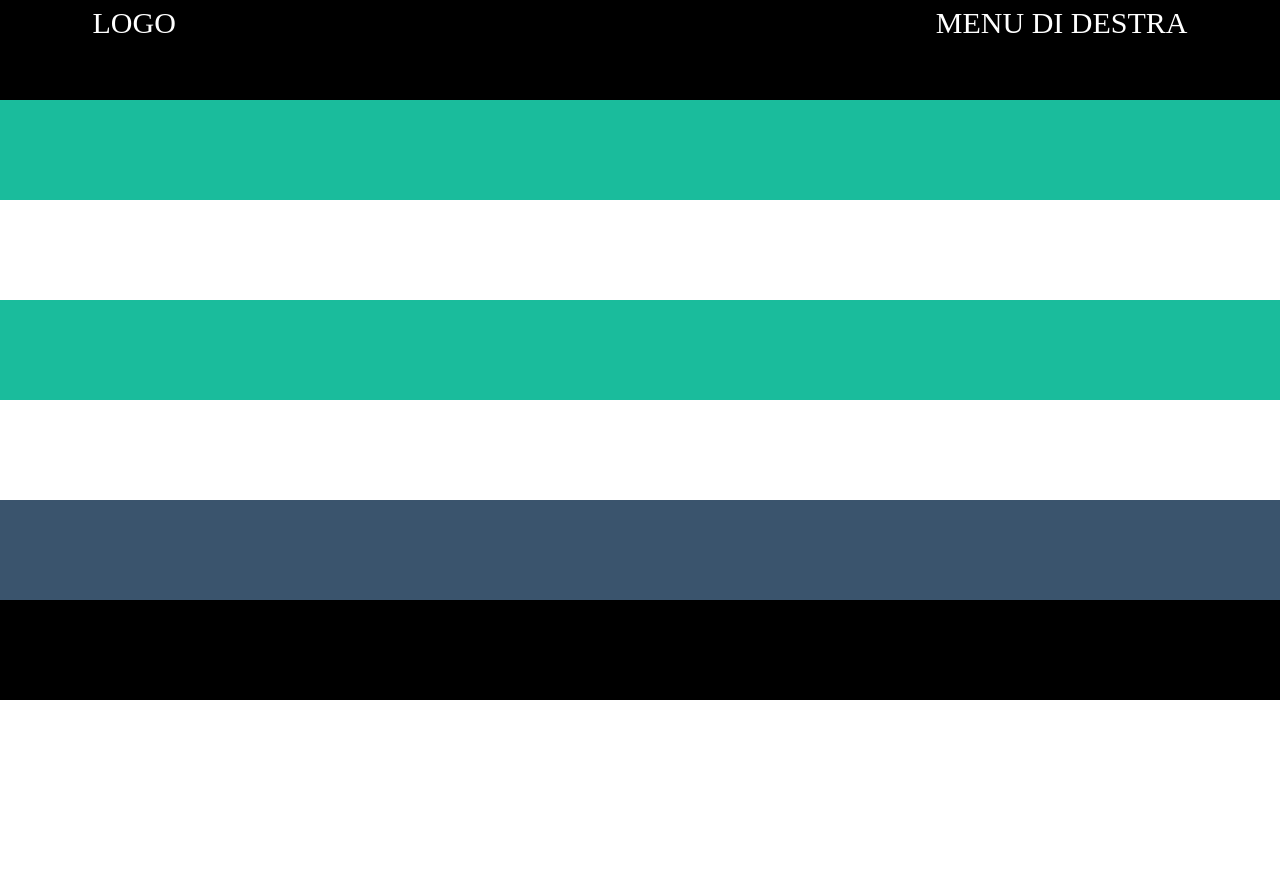
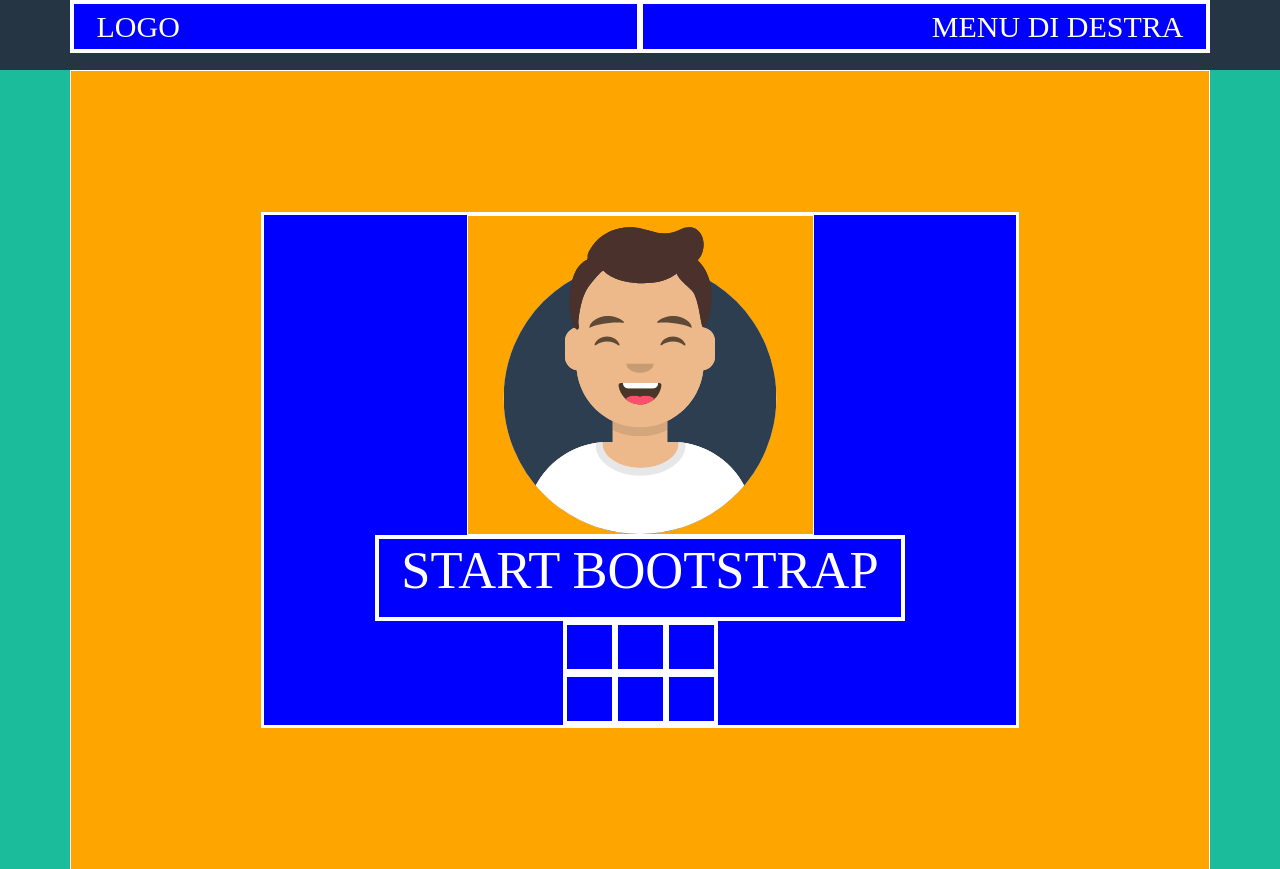
Before and after one commit to ElonaHoxhaj96/html-css-bootstrap-freelancer, a plain HTML site: page index.html in a window 1280 px wide. Shown: the top 869 px of the page. Before the commit the page ends 800 px from the top, so only its background shows below. Drawn offline with nearby package versions, Linux system fonts and the light colour scheme.

Commit message:
Setting DEBUG rules and Settle the Jumbo container

```diff
--- a/index.html
+++ b/index.html
@@ -10,8 +10,8 @@
 </head>
 <body>
     <nav>
-        <div class="container-fluid bg-black">
-            <div class="container-sm">
+        <div class="container-fluid bg-darker-blu">
+            <div class="container-md">
                 <div class="row">
                     <div class="col-6"> LOGO </div>
                     <div class="col-6" id="menu-right">MENU DI DESTRA</div>
@@ -22,41 +22,64 @@
     <main>
         <!--First section: START BOOTSTRAP-->
         <div class="container-fluid bg-green">
-            <div class="container-sm">
+            <div class="container-md">
+                <div class="row" id="jambo">
+                    <div class="col-8 flex-item">
+                        <div class=" row immagini">
+                            <img src="img/avatar.svg" alt="">
+                        </div>
+                        <div class="row title">
+                            <div class="col-12">
+                                <h3>START BOOTSTRAP</h3>
+                            </div>
+                        </div>
+                        <div class="row stella">
+                            <span class="col-4"></span>
+                            <span class="col-2"></span>
+                            <span class="col-4"></span>
+                        </div>
+                        <div class="row">
+                            <span class="col-4"></span>
+                            <span class="col-4"></span>
+                            <span class="col-4"></span>
+                        </div>
+                    </div>
+                </div>
 
             </div>
         </div>
 
         <!--Second section: PORTFOLIO-->
         <div class="container-fluid">
-            <div class="container-sm">
+            <div class="container-md">
+
 
             </div>
         </div>
 
         <!--Third section: ABOUT-->
         <div class="container-fluid bg-green">
-            <div class="container-sm">
+            <div class="container-md">
 
             </div>
         </div>
         <!--Fourth section: CONTACT ME-->
         <div class="container-fluid">
-            <div class="container-sm">
+            <div class="container-md">
 
             </div>
         </div>
         <!--Fifth section: LOCATION-->
-        <div class="container-fluid bg-lightblack">
-            <div class="container-sm">
+        <div class="container-fluid bg-light-darkblue">
+            <div class="container-md">
 
             </div>
         </div>
     </main>
 
     <footer>
-        <div class="container-fluid bg-black">
-            <div class="container-sm">
+        <div class="container-fluid bg-darker-blu">
+            <div class="container-md">
 
             </div>
 
--- a/style.css
+++ b/style.css
@@ -4,24 +4,49 @@
      color: white;
      font-size: 30px;
 }
+
+/***************************************************************************/
+/*DEBUG*/
+/***************************************************************************/
+
+.row{
+    background-color: orange;
+    border: solid 1px white;
+}
+
+[class*="col-"] {
+    min-height: 50px;
+    background-color: blue;
+    color: white;
+    border: solid 0.1rem white;
+}
 .container-fluid {
     /*DEBUG*/
     min-height: 100px;
 }
+
+.container-md{
+    /*DEBUG*/
+    min-height: 100px;
+}
+/***************************************************************************/
+ /*END DEBUG*/
+/***************************************************************************/
+
+
+/*SETTING BACKREOUD COLOR*/
 .bg-green{
     background-color: #1abc9c;
 }
-
-.container-sm{
-    /*DEBUG*/
-    min-height: 100px;
-
+.bg-darker-blu{
+    background-color: #263544;
 }
-.bg-black{
-    background-color: #2c3e50;
+.bg-light-darkblue{
+    background-color: #3a546d;
 }
-.bg-lightblack{
-    background-color: #3a546d;
+/*SETTING NAV*/
+nav{
+    height: 70px;
 }
 
 #menu-right{
@@ -30,3 +55,22 @@
     align-items: center;
     color: white;
 }
+
+/*SETTING JAMBO- FIRST SECTION*/
+.flex-item{
+    display: flex;
+    flex-direction: column;
+    align-items: center;
+}
+
+#jambo{
+    display: flex;
+    flex-direction: column;
+    align-items: center;
+   justify-content: center;
+    height: 100vh;
+}
+
+img{
+    width: 100%;
+}
```
